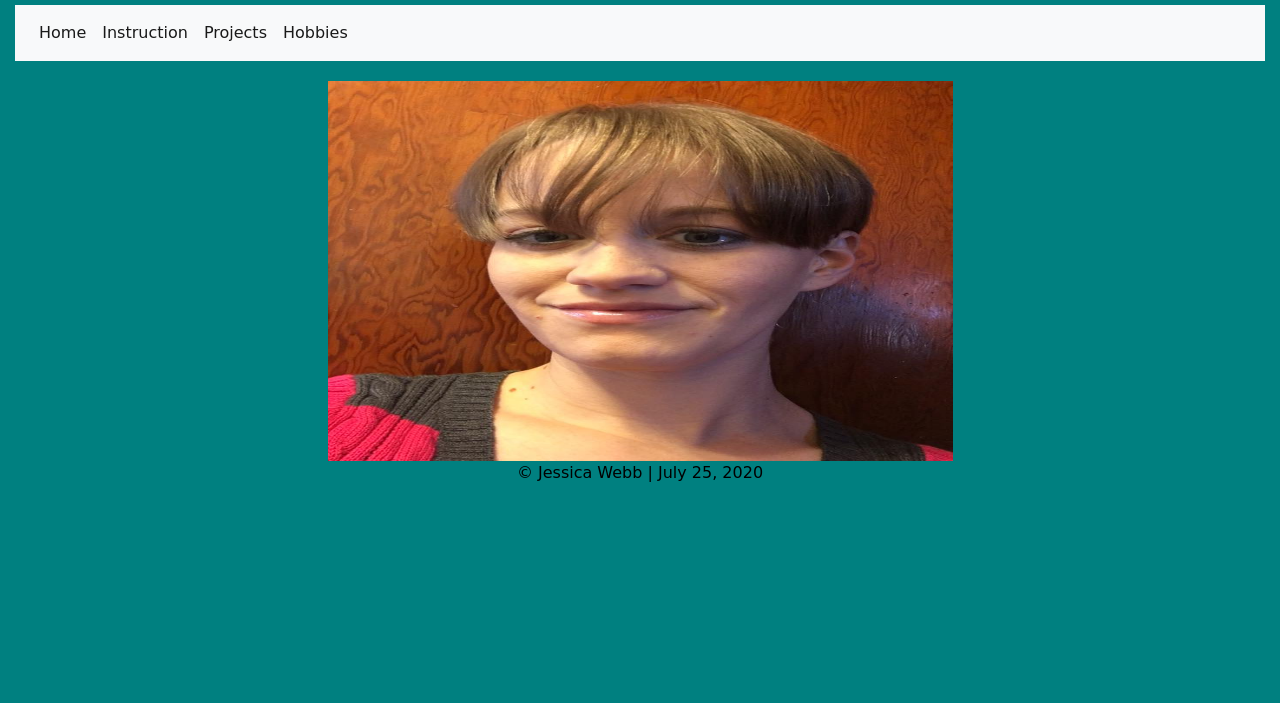
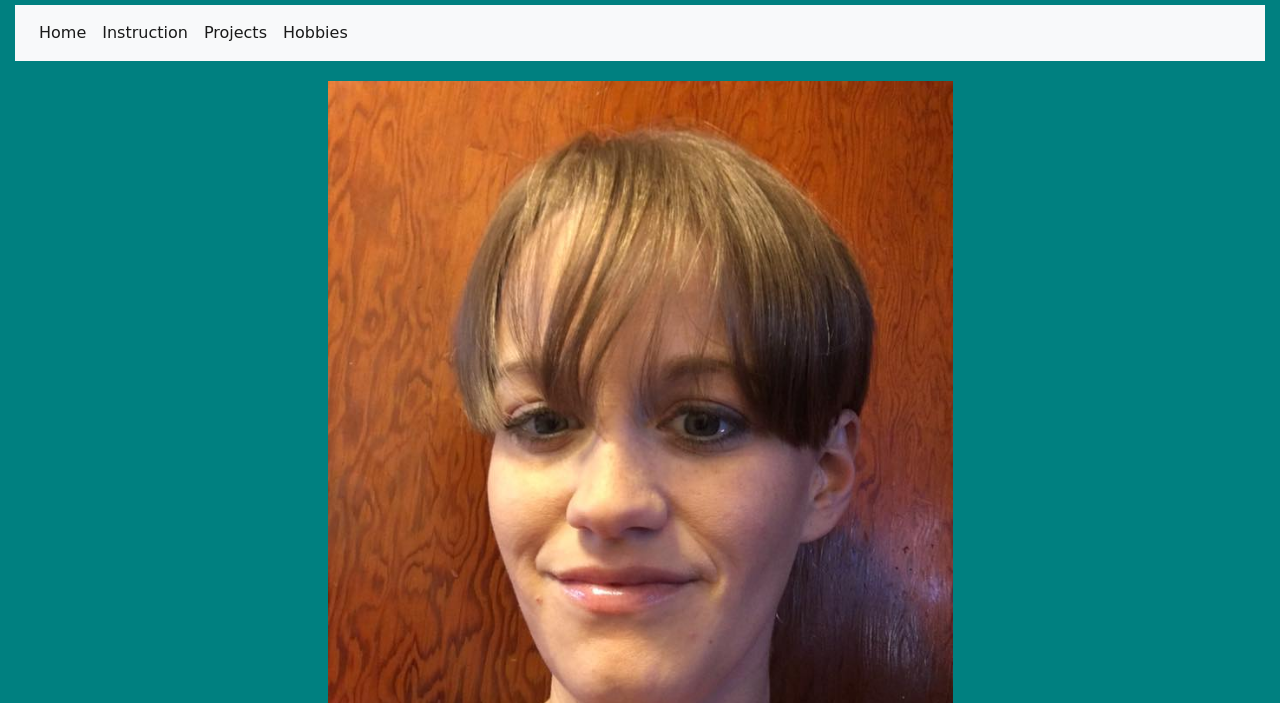
Before and after one commit to jkeithley/jkeithley.github.io, a plain HTML site: page index.html in a window 1280 px wide. Shown: the part 97-800 px from the top of the page. Drawn offline with nearby package versions, Linux system fonts and the light colour scheme; a web font is replaced by a local one.

Commit message:
profile image altered

```diff
--- a/index.html
+++ b/index.html
@@ -46,7 +46,7 @@
       </div>
     </nav>
 
-    <img src="images/profile.jpg" alt="Jessica Webb" height="400" width="325">
+    <img src="images/profile.jpg" alt="Jessica Webb">
 
 <!-- Footer -->
     <footer>&#169; Jessica Webb | July 25, 2020</footer>
```
